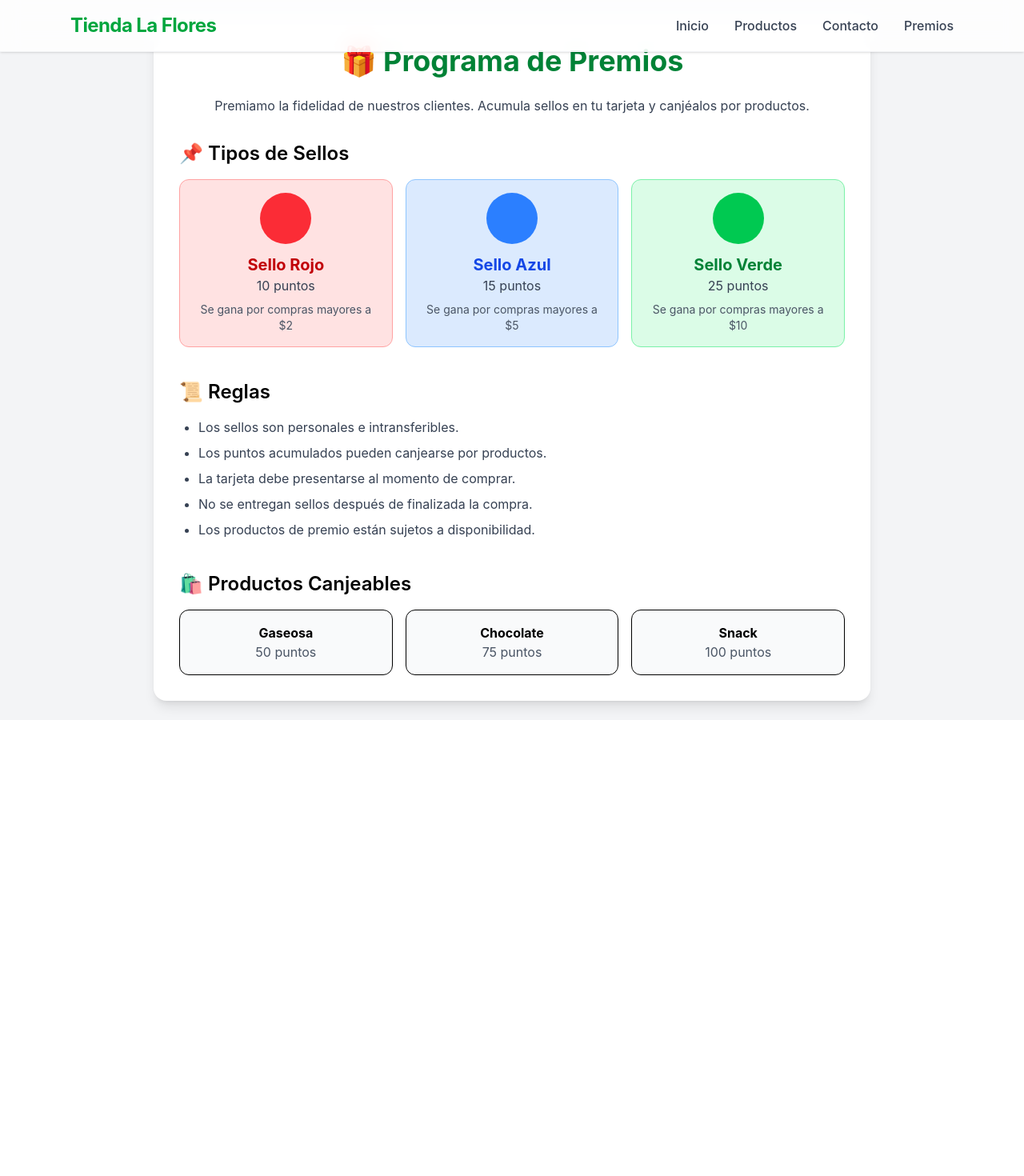
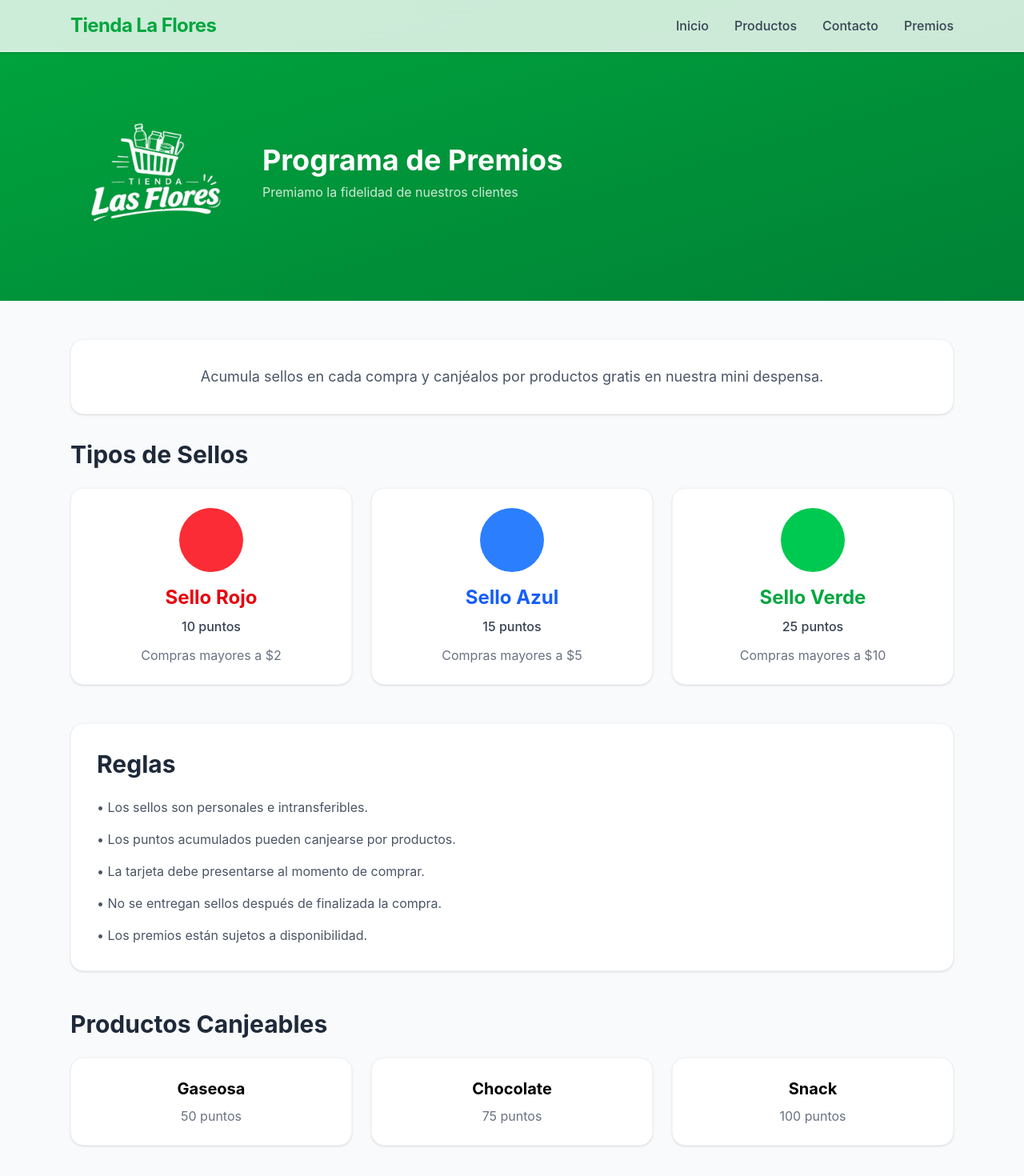
Before and after one commit to Darkjos/Minidespensa-Las-Flores, a React (Vite) app: page /premios in a window 1280 px wide. Shown: the top 1470 px of the page at 80% size. Before the commit the page ends 900 px from the top, so only its background shows below. Built offline with nearby package versions, Linux system fonts and the light colour scheme; no server answers.

Commit message:
Corrigiendo

```diff
--- a/src/pages/Premios.jsx
+++ b/src/pages/Premios.jsx
@@ -1,99 +1,198 @@
+import logo from "../assets/logo.png"
+
 const Premios = () => {
+
     return (
-    <div className="min-h-screen bg-gray-100 p-6">
-      <div className="max-w-4xl mx-auto bg-white shadow-lg rounded-2xl p-8">
 
-        <h1 className="text-4xl font-bold text-center text-green-700 mb-6">
-          🎁 Programa de Premios
+        <div className="bg-gray-50 min-h-screen">
+
+            {/* HERO */}
+            <section className="pt-28 pb-14 bg-gradient-to-br from-green-600 to-green-700 text-white">
+
+                <div className="max-w-6xl mx-auto px-6 flex flex-col md:flex-row items-center gap-8">
+
+                    <img
+                        src={logo}
+                        className="w-40 md:w-52"
+                        alt="logo"
+                    />
+
+                    <div>
+                        <h1 className="text-4xl font-bold mb-2">
+                            Programa de Premios
                         </h1>
 
-        <p className="text-gray-700 text-center mb-8">
-          Premiamo la fidelidad de nuestros clientes.
-          Acumula sellos en tu tarjeta y canjéalos por productos.
-        </p>
-
-        {/* Tipos de sellos */}
-        <h2 className="text-2xl font-semibold mb-4">
-          📌 Tipos de Sellos
-        </h2>
-
-        <div className="grid md:grid-cols-3 gap-4 mb-10">
-
-          <div className="bg-red-100 border border-red-300 rounded-xl p-4 text-center">
-            <div className="w-16 h-16 bg-red-500 rounded-full mx-auto mb-3"></div>
-            <h3 className="text-xl font-bold text-red-700">
-              Sello Rojo
-            </h3>
-            <p className="text-gray-700">10 puntos</p>
-            <p className="mt-2 text-sm text-gray-600">
-              Se gana por compras mayores a $2
-            </p>
-          </div>
-
-          <div className="bg-blue-100 border border-blue-300 rounded-xl p-4 text-center">
-            <div className="w-16 h-16 bg-blue-500 rounded-full mx-auto mb-3"></div>
-            <h3 className="text-xl font-bold text-blue-700">
-              Sello Azul
-            </h3>
-            <p className="text-gray-700">15 puntos</p>
-            <p className="mt-2 text-sm text-gray-600">
-              Se gana por compras mayores a $5
-            </p>
-          </div>
-
-          <div className="bg-green-100 border border-green-300 rounded-xl p-4 text-center">
-            <div className="w-16 h-16 bg-green-500 rounded-full mx-auto mb-3"></div>
-            <h3 className="text-xl font-bold text-green-700">
-              Sello Verde
-            </h3>
-            <p className="text-gray-700">25 puntos</p>
-            <p className="mt-2 text-sm text-gray-600">
-              Se gana por compras mayores a $10
+                        <p className="text-white/80">
+                            Premiamo la fidelidad de nuestros clientes
                         </p>
                     </div>
 
                 </div>
 
-        {/* Reglas */}
-        <h2 className="text-2xl font-semibold mb-4">
-          📜 Reglas
+            </section>
+
+            {/* CONTENIDO */}
+            <div className="max-w-6xl mx-auto px-6 py-12">
+
+                {/* INTRO */}
+                <div className="bg-white rounded-2xl shadow-sm border border-gray-100 p-8 mb-8">
+
+                    <p className="text-gray-600 text-lg text-center">
+                        Acumula sellos en cada compra y canjéalos
+                        por productos gratis en nuestra mini despensa.
+                    </p>
+
+                </div>
+
+                {/* TIPOS DE SELLOS */}
+                <h2 className="text-3xl font-bold text-gray-800 mb-6">
+                    Tipos de Sellos
                 </h2>
 
-        <ul className="list-disc pl-6 text-gray-700 space-y-2 mb-10">
-          <li>Los sellos son personales e intransferibles.</li>
-          <li>Los puntos acumulados pueden canjearse por productos.</li>
-          <li>La tarjeta debe presentarse al momento de comprar.</li>
-          <li>No se entregan sellos después de finalizada la compra.</li>
-          <li>Los productos de premio están sujetos a disponibilidad.</li>
+                <div className="grid md:grid-cols-3 gap-6 mb-12">
+
+                    {/* ROJO */}
+                    <div className="bg-white rounded-2xl p-6 shadow-sm border border-gray-100 hover:shadow-md transition text-center">
+
+                        <div className="w-20 h-20 bg-red-500 rounded-full mx-auto mb-4"></div>
+
+                        <h3 className="text-2xl font-bold text-red-600 mb-2">
+                            Sello Rojo
+                        </h3>
+
+                        <p className="text-gray-700 font-medium">
+                            10 puntos
+                        </p>
+
+                        <p className="text-gray-500 mt-3">
+                            Compras mayores a $2
+                        </p>
+
+                    </div>
+
+                    {/* AZUL */}
+                    <div className="bg-white rounded-2xl p-6 shadow-sm border border-gray-100 hover:shadow-md transition text-center">
+
+                        <div className="w-20 h-20 bg-blue-500 rounded-full mx-auto mb-4"></div>
+
+                        <h3 className="text-2xl font-bold text-blue-600 mb-2">
+                            Sello Azul
+                        </h3>
+
+                        <p className="text-gray-700 font-medium">
+                            15 puntos
+                        </p>
+
+                        <p className="text-gray-500 mt-3">
+                            Compras mayores a $5
+                        </p>
+
+                    </div>
+
+                    {/* VERDE */}
+                    <div className="bg-white rounded-2xl p-6 shadow-sm border border-gray-100 hover:shadow-md transition text-center">
+
+                        <div className="w-20 h-20 bg-green-500 rounded-full mx-auto mb-4"></div>
+
+                        <h3 className="text-2xl font-bold text-green-600 mb-2">
+                            Sello Verde
+                        </h3>
+
+                        <p className="text-gray-700 font-medium">
+                            25 puntos
+                        </p>
+
+                        <p className="text-gray-500 mt-3">
+                            Compras mayores a $10
+                        </p>
+
+                    </div>
+
+                </div>
+
+                {/* REGLAS */}
+                <div className="bg-white rounded-2xl shadow-sm border border-gray-100 p-8 mb-12">
+
+                    <h2 className="text-3xl font-bold text-gray-800 mb-6">
+                        Reglas
+                    </h2>
+
+                    <ul className="space-y-4 text-gray-600">
+
+                        <li>
+                            • Los sellos son personales e intransferibles.
+                        </li>
+
+                        <li>
+                            • Los puntos acumulados pueden canjearse por productos.
+                        </li>
+
+                        <li>
+                            • La tarjeta debe presentarse al momento de comprar.
+                        </li>
+
+                        <li>
+                            • No se entregan sellos después de finalizada la compra.
+                        </li>
+
+                        <li>
+                            • Los premios están sujetos a disponibilidad.
+                        </li>
+
                     </ul>
 
-        {/* Productos canjeables */}
-        <h2 className="text-2xl font-semibold mb-4">
-          🛍️ Productos Canjeables
+                </div>
+
+                {/* PRODUCTOS */}
+                <h2 className="text-3xl font-bold text-gray-800 mb-6">
+                    Productos Canjeables
                 </h2>
 
-        <div className="grid md:grid-cols-3 gap-4">
+                <div className="grid md:grid-cols-3 gap-6">
 
-          <div className="bg-gray-50 border rounded-xl p-4 text-center">
-            <h3 className="font-bold">Gaseosa</h3>
-            <p className="text-gray-600">50 puntos</p>
+                    <div className="bg-white rounded-2xl p-6 shadow-sm border border-gray-100 text-center hover:shadow-md transition">
+
+                        <h3 className="text-xl font-bold mb-2">
+                            Gaseosa
+                        </h3>
+
+                        <p className="text-gray-500">
+                            50 puntos
+                        </p>
+
                     </div>
 
-          <div className="bg-gray-50 border rounded-xl p-4 text-center">
-            <h3 className="font-bold">Chocolate</h3>
-            <p className="text-gray-600">75 puntos</p>
+                    <div className="bg-white rounded-2xl p-6 shadow-sm border border-gray-100 text-center hover:shadow-md transition">
+
+                        <h3 className="text-xl font-bold mb-2">
+                            Chocolate
+                        </h3>
+
+                        <p className="text-gray-500">
+                            75 puntos
+                        </p>
+
                     </div>
 
-          <div className="bg-gray-50 border rounded-xl p-4 text-center">
-            <h3 className="font-bold">Snack</h3>
-            <p className="text-gray-600">100 puntos</p>
+                    <div className="bg-white rounded-2xl p-6 shadow-sm border border-gray-100 text-center hover:shadow-md transition">
+
+                        <h3 className="text-xl font-bold mb-2">
+                            Snack
+                        </h3>
+
+                        <p className="text-gray-500">
+                            100 puntos
+                        </p>
+
                     </div>
 
                 </div>
 
             </div>
+
         </div>
-  );
-};
 
-export default Premios;
+    )
+}
+
+export default Premios
```
Lines whose indentation alone changed are shown as unchanged.
